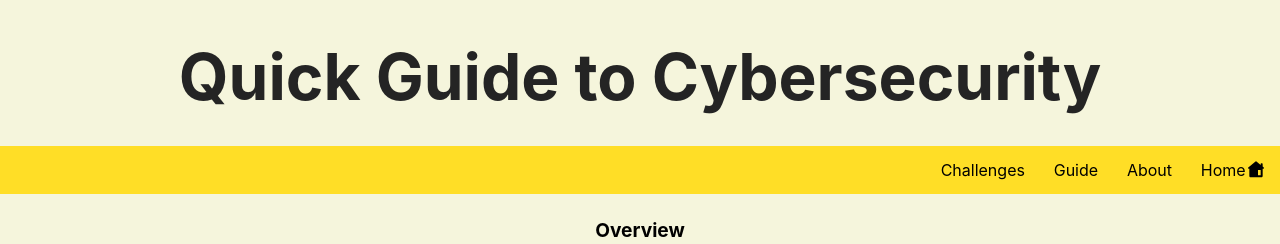
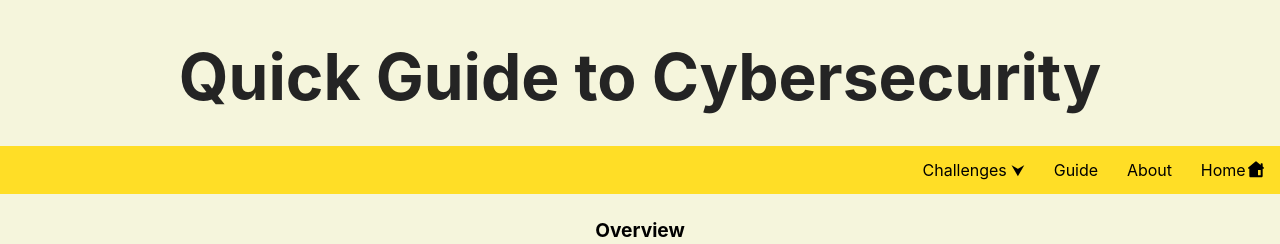
Before and after one commit to alexgeethob/cycow-weekly, a Next.js app: page /guide in a window 1280 px wide. Shown: the top 244 px of the page. Built offline with nearby package versions, Linux system fonts and the light colour scheme.

Commit message:
challenge dropdown arrow

```diff
--- a/components/main_components.jsx
+++ b/components/main_components.jsx
@@ -20,7 +20,7 @@ export function Nav() {
         </Link>
         <div className={styles.dropDown}>
           <Link href="/challenges">
-            <a className={styles.dropDownBtn}>Challenges</a>
+            <a className={styles.dropDownBtn}>Challenges &#11167;</a>
           </Link>
           <div className={styles.dropDownBox}>
             <Link href="/challenges/chal1">
```
